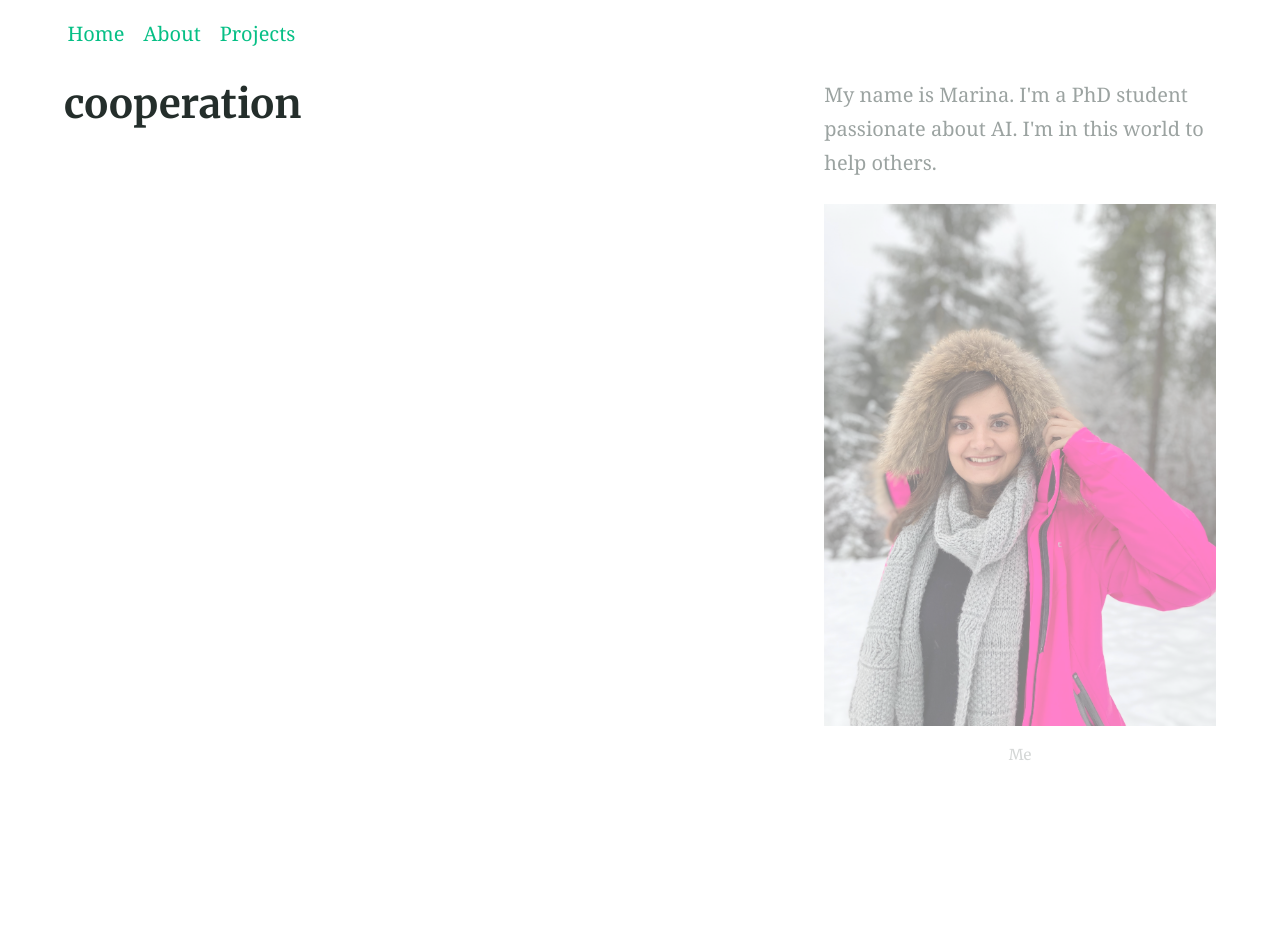
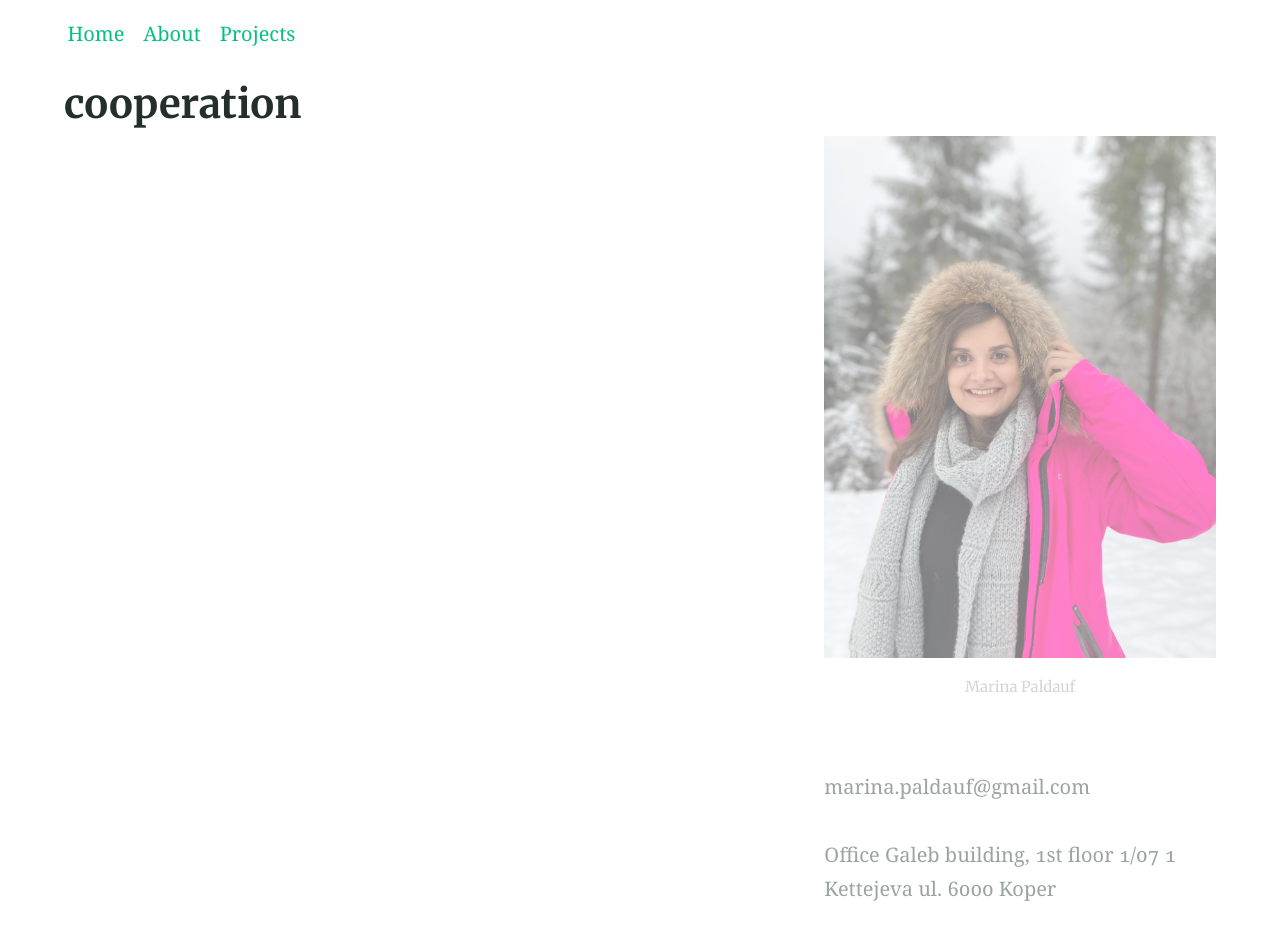
Before and after one commit to Marina225/marina225.github.io, a Jekyll site: the page built from cooperation.md, in a window 1280 px wide and 930 px high. Built offline with Jekyll 4.4.1, drawn with Linux system fonts in a browser that asks for light colours.

Commit message:
Update site-aside.html

```diff
--- a/_includes/site-aside.html
+++ b/_includes/site-aside.html
@@ -7,9 +7,14 @@
 
   {% elsif page.layout == "default" or page.layout == "page" or page.layout == "cooperation" or page.layout == "projects" %}
     <section class="section  section--description">
-      <p>{{ site.description }}</p>
-      {% include figure.html image="/Images/me.jpg" caption="Me" %}
+      <br></br>
+      {% include figure.html image="/Images/me.jpg" caption="Marina Paldauf" %}
       {% include nav-social.html %}
+      <p>marina.paldauf@gmail.com</p>
+      <p>Office
+          Galeb building, 1st floor 1/07
+          1 Kettejeva ul.
+          6000 Koper</p>
     </section>
 
   {% elsif page.layout == "categories" %}
```
